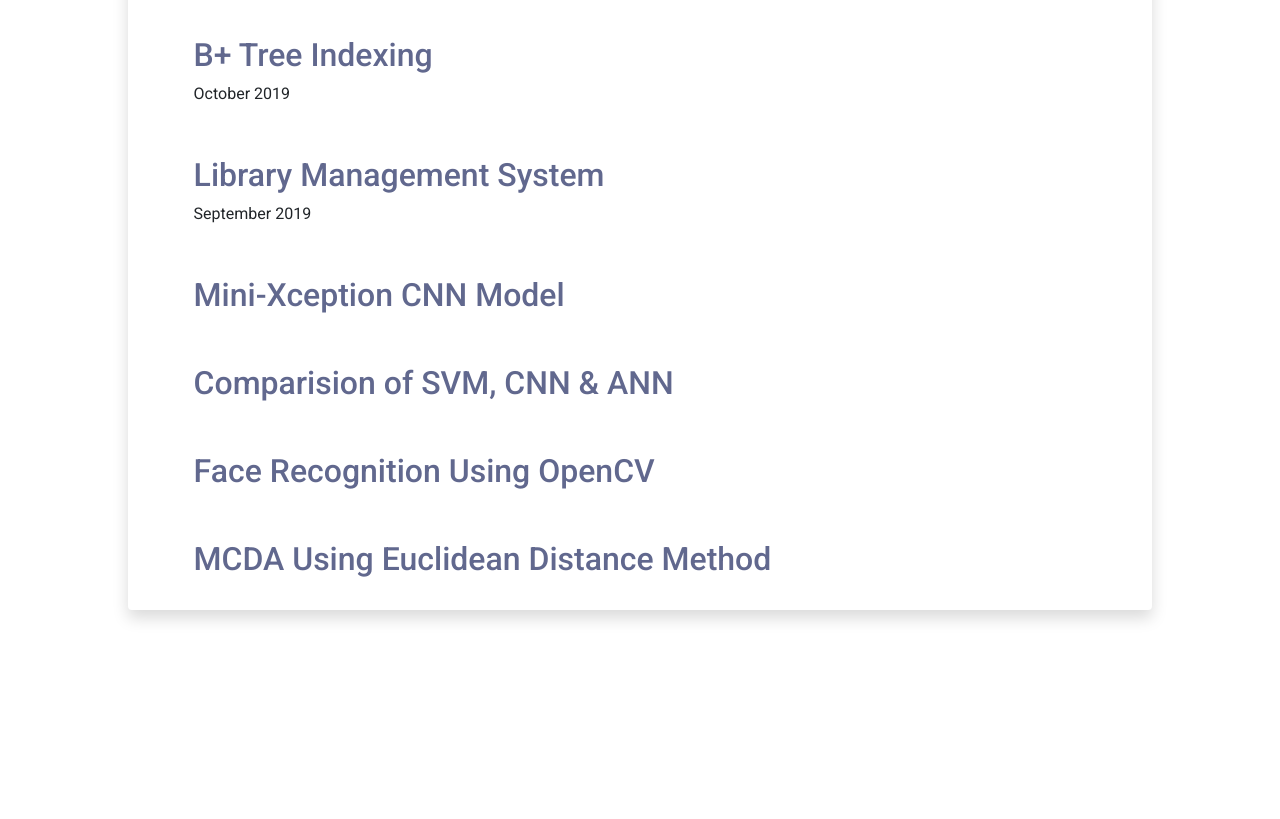
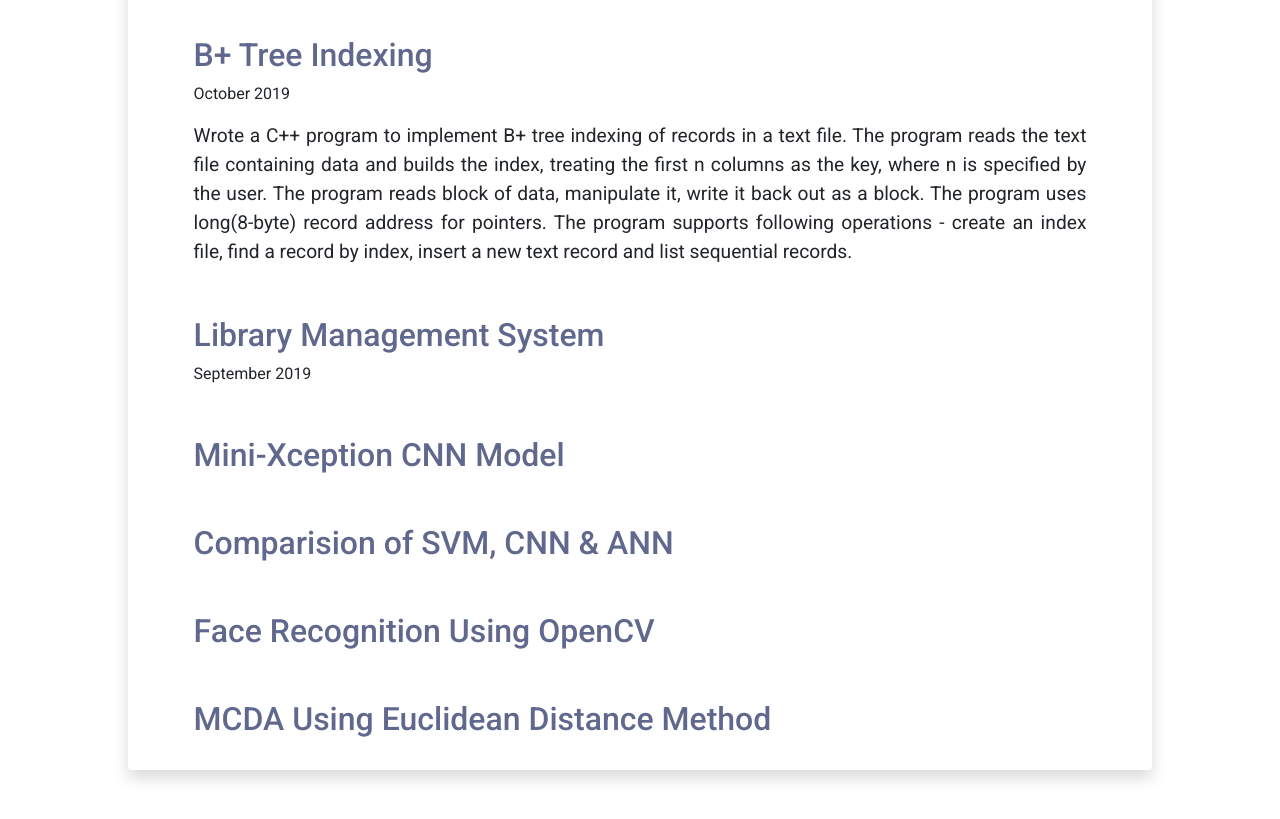
Before and after one commit to adityamathur97/Portfolio, a React (Create React App) app: page / in a window 1280 px wide. Shown: the part 1440-2259 px from the top of the page. Before the commit the page ends 2130 px from the top, so only its background shows below. Built offline with nearby package versions, Linux system fonts and the light colour scheme.

Commit message:
added to project.json

```diff
--- a/src/css/Projects.css
+++ b/src/css/Projects.css
@@ -24,14 +24,14 @@
 
 .projectTitle {
 	margin-top: 5%;
-	color: #61688e;
 	text-align: left;
 }
-.projectTitle:hover {
-	color: #ffdb8a;
+.projectTitleLink {
+	color: #61688e;
 }
 
 .projectTitleLink:hover {
+	color: #ffdb8a;
 	text-decoration: none;
 }
 
--- a/src/data/project.json
+++ b/src/data/project.json
@@ -14,14 +14,14 @@
 	{
 		"heading": "B+ Tree Indexing",
 		"time": "October 2019",
-		"about": "",
+		"about": "Wrote a C++ program to implement B+ tree indexing of records in a text file. The program reads the text file containing data and builds the index, treating the first n columns as the key, where n is specified by the user. The program reads block of data, manipulate it, write it back out as a block. The program uses long(8-byte) record address for pointers. The program supports following operations - create an index file, find a record by index, insert a new text record and list sequential records.",
 		"link": "https://github.com/adityamathur97/Bplus-Tree-Indexing"
 	},
 	{
 		"heading": "Library Management System",
 		"time": "September 2019",
 		"about": "",
-		"link": ""
+		"link": "https://github.com/adityamathur97/Library-Management-System"
 	},
 	{
 		"heading": "Mini-Xception CNN Model",
```
